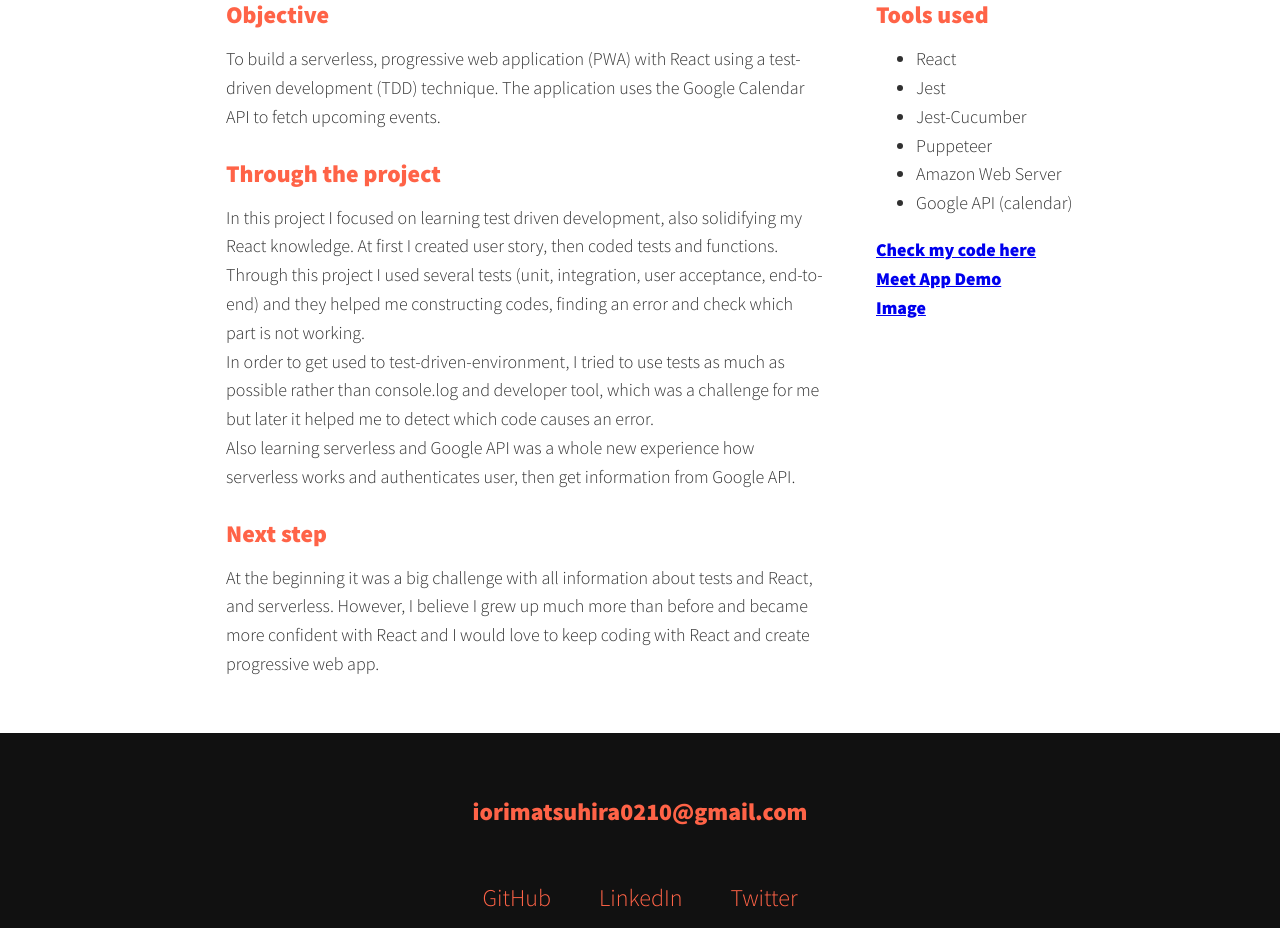
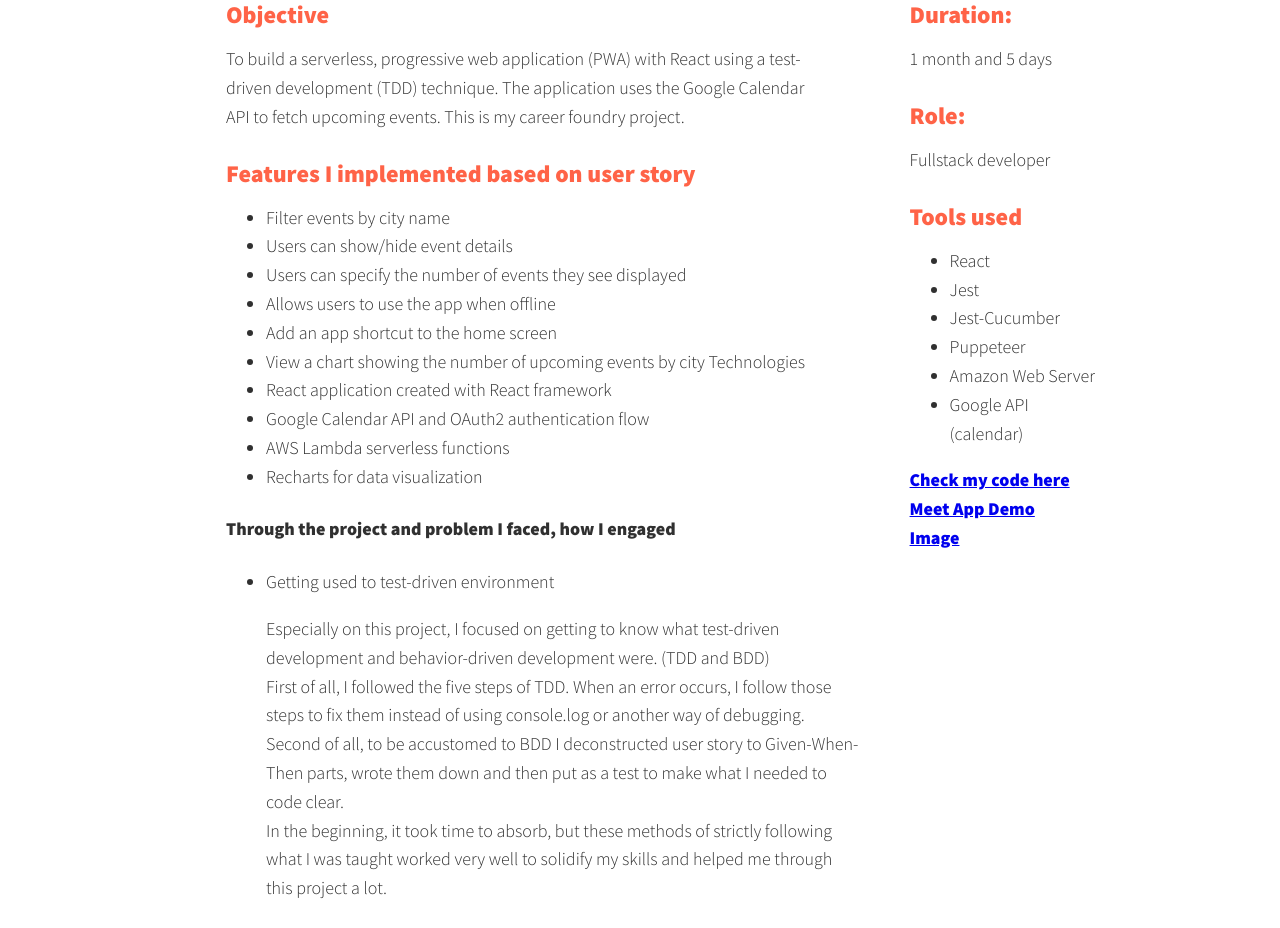
Before and after one commit to imatsuhira/myportfolio, a plain HTML site: page item_meet.html in a window 1280 px wide. Shown: the part 1556-2484 px from the top of the page. Drawn offline with nearby package versions, Linux system fonts and the light colour scheme.

Commit message:
added features, problem part to app description

```diff
--- a/css/style.css
+++ b/css/style.css
@@ -295,7 +295,7 @@
 
 .my-services {
   background-color: var(--clr-dark);
-  background-image: url(../img/laptop-office.jpg);
+  background-image: url(../img/scott-umstattd-lmClF825VYI-unsplash.jpg);
   background-size: cover;
   /* background-blend-mode: multiply */
   color: var(--clr-light);
--- a/item_meet.html
+++ b/item_meet.html
@@ -47,38 +47,54 @@
 
   <div class="portfolio-item-individual">
 
-    <p>This is my first Progressive Web app with React and serverless(AWS)</p>
+    <p>Meet app is my first Progressive Web app with React and serverless(AWS)</p>
     <img src="img/meetapp_img.png" alt="meet app image">
     <div class="case-study__container">
       <div class="case-study__item">
         <h3>Objective</h3>
         <p>To build a serverless, progressive web application (PWA) with React using a test-driven
           development (TDD) technique. The application uses the Google Calendar API to fetch
-          upcoming events.</p>
+          upcoming events. This is my career foundry project. </p>
+        <h3>Features I implemented based on user story</h3>
+          <ul>
+            <li>Filter events by city name</li>
+            <li>Users can show/hide event details</li>
+            <li>Users can specify the number of events they see displayed</li>
+            <li>Allows users to use the app when offline</li>
+            <li>Add an app shortcut to the home screen</li>
+            <li>View a chart showing the number of upcoming events by city Technologies
+            </li>
+            <li>React application created with React framework
+            </li>
+            <li>Google Calendar API and OAuth2 authentication flow</li>
+            <li>AWS Lambda serverless functions</li>
+            <li>Recharts for data visualization</li>
+          </ul>
+        </p>
 
-        <h3>Through the project</h3>
-        <p>In this project I focused on learning test driven development, also solidifying my React knowledge.
-          At first I created user story, then coded tests and functions.
-          Through this project I used several tests (unit, integration, user acceptance, end-to-end) and they
-          helped me constructing codes, finding an error and check which part is not working.<br>
-          In order to get used to test-driven-environment, I tried to use tests as much as possible rather than
-          console.log
-          and developer tool, which was a challenge for me but later it helped me to detect which code causes an
-          error.<br>
-          Also learning serverless and Google API was a whole new experience how serverless works and authenticates
-          user,
-          then get information from Google API.
+        <h4>Through the project and problem I faced, how I engaged</h4>
+        <p>
+          <ul>
+            <li>Getting used to test-driven environment</li>
+            <p>Especially on this project, I focused on getting to know what test-driven development and behavior-driven development were. (TDD and BDD)<br>
+            First of all, I followed the five steps of TDD. When an error occurs, I follow those steps to fix them instead of using console.log or another way of debugging.<br>
+            Second of all, to be accustomed to BDD I deconstructed user story to Given-When-Then parts, wrote them down and then put as a test to make what I needed to code clear. <br>
+            In the beginning, it took time to absorb, but these methods of strictly following what I was taught worked very well to solidify my skills and helped me through this project a lot.</p>
+          </ul>
         </p>
 
         <h3>Next step</h3>
-        <p>At the beginning it was a big challenge with all information about tests and React, and serverless.
-          However, I believe I grew up much more than before and became more confident with React and I would love to
-          keep
-          coding with React and create progressive web app.
+        <p>In the beginning, it was a big challenge with all information about tests and React, and serverless.
+          Overall, it went well with tests and it was better to spot and fix errors although I struggled at the beginning. When I feel a skill gap, I search google to solve the problem and watch youtube to see how other developers explains it. I believe I grew up much more than before and became more confident with React and I would love to
+          keep creating projects with React and create progressive web apps.
         </p>
       </div>
       <div class="case-study__item">
         <div class="list__container">
+          <h3>Duration: </h3>
+          <p>1 month and 5 days</p>
+          <h3>Role: </h3>
+          <p>Fullstack developer</p>
           <h3>Tools used</h3>
           <ul>
             <li>React</li>
```
Also changed, not shown: index.html (+3 -3 lines), img/bruno-nascimento-9XTyIiFceKM-unsplash.jpg (added), img/five-step.png (added), img/oskars-sylwan-Xjg8t1KO26o-unsplash.jpg (added), img/scott-umstattd-lmClF825VYI-unsplash.jpg (added), 2 other files.
